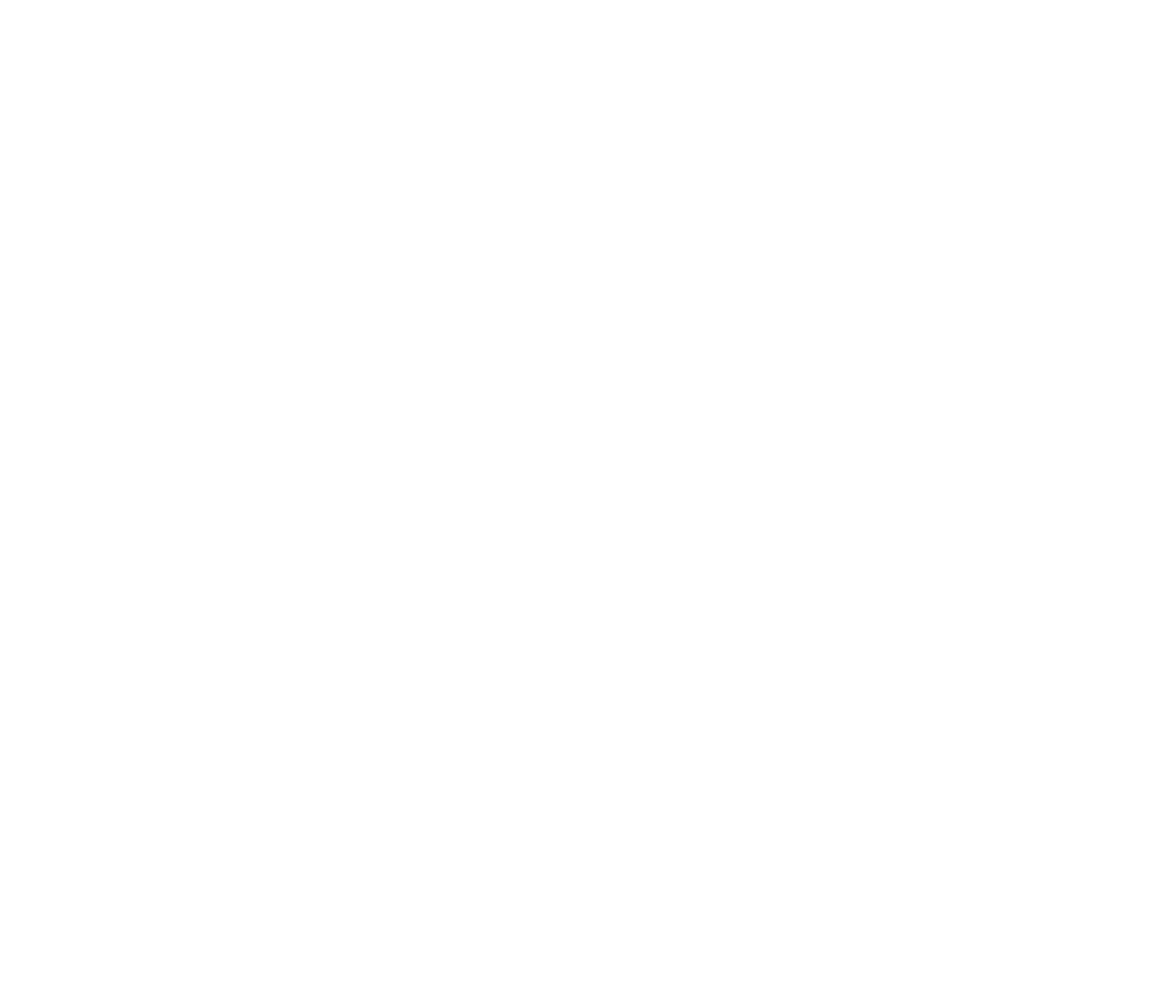
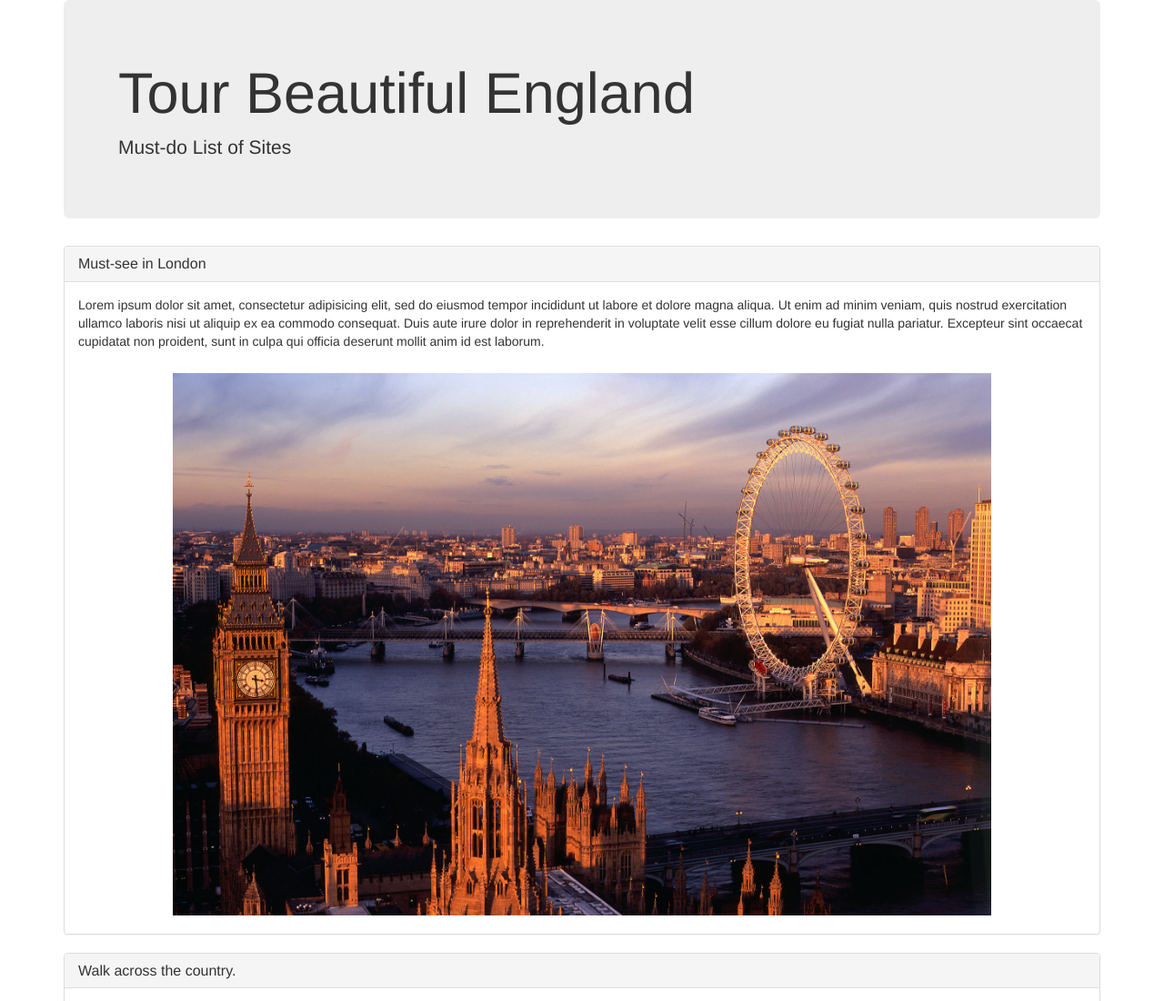
Before and after one commit to avocadobravado/travel-site, a plain HTML site: page index.html in a window 1280 px wide. Shown: the top 1100 px of the page at 91% size. Before the commit the page ends 800 px from the top, so only its background shows below. Drawn offline with nearby package versions, Linux system fonts and the light colour scheme.

Commit message:
Add header, links to bootstrap and internal stylesheet, divs including bootstrap panels and jumbotron.

```diff
--- a/index.html
+++ b/index.html
@@ -2,9 +2,51 @@
 <html>
   <head>
     <meta charset="utf-8">
-    <title></title>
+
+    <link rel="stylesheet" href="https://maxcdn.bootstrapcdn.com/bootstrap/3.3.7/css/bootstrap.min.css" integrity="sha384-BVYiiSIFeK1dGmJRAkycuHAHRg32OmUcww7on3RYdg4Va+PmSTsz/K68vbdEjh4u" crossorigin="anonymous">
+    <link rel="stylesheet" href="css/styles.css">
+    <title>Tour England</title>
   </head>
   <body>
+    <div class="container">
+      <div class="jumbotron">
+        <h1 class="red">Tour Beautiful England</h1>
+        <p>Must-do List of Sites</p>
+      </div>
 
+      <div class="panel panel-default">
+        <div class="panel-heading">
+          <h2 class="panel-title">Must-see in London</h2>
+        </div>
+        <div class="panel-body">
+
+          <p>Lorem ipsum dolor sit amet, consectetur adipisicing elit, sed do eiusmod tempor incididunt ut labore et dolore magna aliqua. Ut enim ad minim veniam, quis nostrud exercitation ullamco laboris nisi ut aliquip ex ea commodo consequat. Duis aute irure dolor in reprehenderit in voluptate velit esse cillum dolore eu fugiat nulla pariatur. Excepteur sint occaecat cupidatat non proident, sunt in culpa qui officia deserunt mollit anim id est laborum.</p>
+        </div>
+        <img src="img/london1.jpg" alt="Large view of London." />
+      </div>
+
+      <div class="panel panel-default">
+        <div class="panel-heading">
+          <h2 class="panel-title">Walk across the country.</h2>
+        </div>
+        <div class="panel-body">
+
+          <p>Lorem ipsum dolor sit amet, consectetur adipisicing elit, sed do eiusmod tempor incididunt ut labore et dolore magna aliqua. Ut enim ad minim veniam, quis nostrud exercitation ullamco laboris nisi ut aliquip ex ea commodo consequat. Duis aute irure dolor in reprehenderit in voluptate velit esse cillum dolore eu fugiat nulla pariatur. Excepteur sint occaecat cupidatat non proident, sunt in culpa qui officia deserunt mollit anim id est laborum.</p>
+          </div>
+          <img src="img/hadrians1.jpg" alt="Hadrian's wall along the sea at sunset." />
+      </div>
+
+      <div class="panel panel-default">
+        <div class="panel-heading">
+          <h2 class="panel-title">An ancient Roman bath in Bath!</h2>
+        </div>
+        <div class="panel-body">
+
+          <p>Lorem ipsum dolor sit amet, consectetur adipisicing elit, sed do eiusmod tempor incididunt ut labore et dolore magna aliqua. Ut enim ad minim veniam, quis nostrud exercitation ullamco laboris nisi ut aliquip ex ea commodo consequat. Duis aute irure dolor in reprehenderit in voluptate velit esse cillum dolore eu fugiat nulla pariatur. Excepteur sint occaecat cupidatat non proident, sunt in culpa qui officia deserunt mollit anim id est laborum.</p>
+        </div>
+        <img src="img/bath.jpg" alt="Ancient Roman bath." />
+      </div>
+
+    </div>
   </body>
 </html>
```
